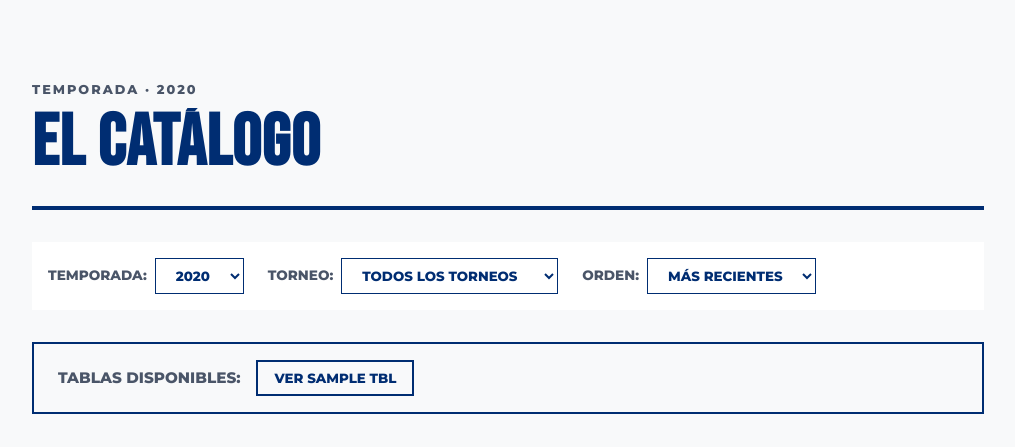
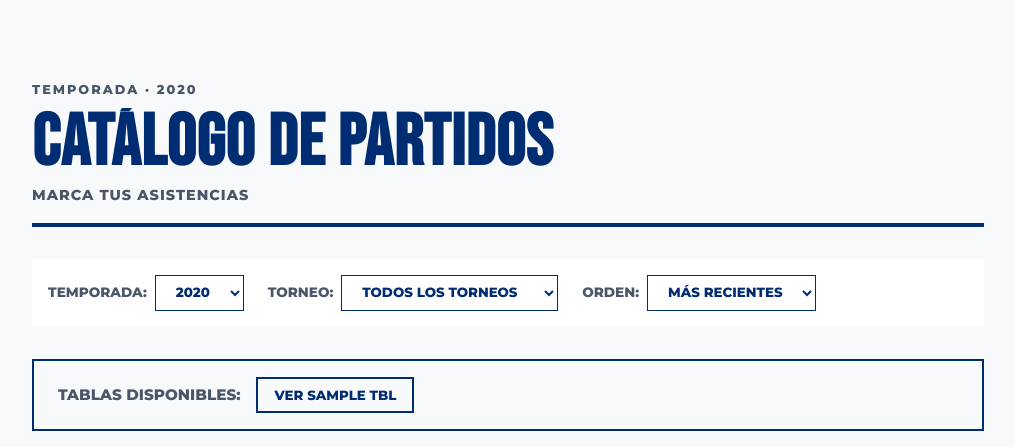
Before and after one commit to punxovi/udechile-hincha-stats, a FastAPI app: template interfaces/api/templates/index.html in a window 1280 px wide. Shown: the part 116-563 px from the top of the page, without its empty margins (132-1147 px from the left). Run offline with FastAPI, Linux system fonts and the light colour scheme; the template is opened without the code that fills it: most values are stand-ins (such as "Sample title", 1, 10 or a date in 2020).

Commit message:
style: renombrar seccion el catalogo a Catalogo de Partidos con subtitulo informativo

```diff
--- a/interfaces/api/templates/index.html
+++ b/interfaces/api/templates/index.html
@@ -7,9 +7,12 @@
     <div style="font-family: 'Montserrat', sans-serif; font-size: 0.8rem; font-weight: 800; letter-spacing: 2px; color: var(--text-secondary); text-transform: uppercase;">
         Temporada · {{ selected_year }}
     </div>
-    <h1 style="font-family: 'Bebas Neue', sans-serif; font-size: 4.5rem; line-height: 1; letter-spacing: 1px; color: var(--text-primary); text-transform: uppercase; margin-top: 0.5rem;">
-        El Catálogo
+    <h1 style="font-family: 'Bebas Neue', sans-serif; font-size: 4.5rem; line-height: 1; letter-spacing: 1px; color: var(--text-primary); text-transform: uppercase; margin-top: 0.5rem; margin-bottom: 0.2rem;">
+        Catálogo de Partidos
     </h1>
+    <div style="font-family: 'Montserrat', sans-serif; font-size: 0.9rem; font-weight: 800; color: var(--text-secondary); letter-spacing: 1px; text-transform: uppercase;">
+        Marca tus asistencias
+    </div>
 </div>
 
 <div class="filter-panel"
```
